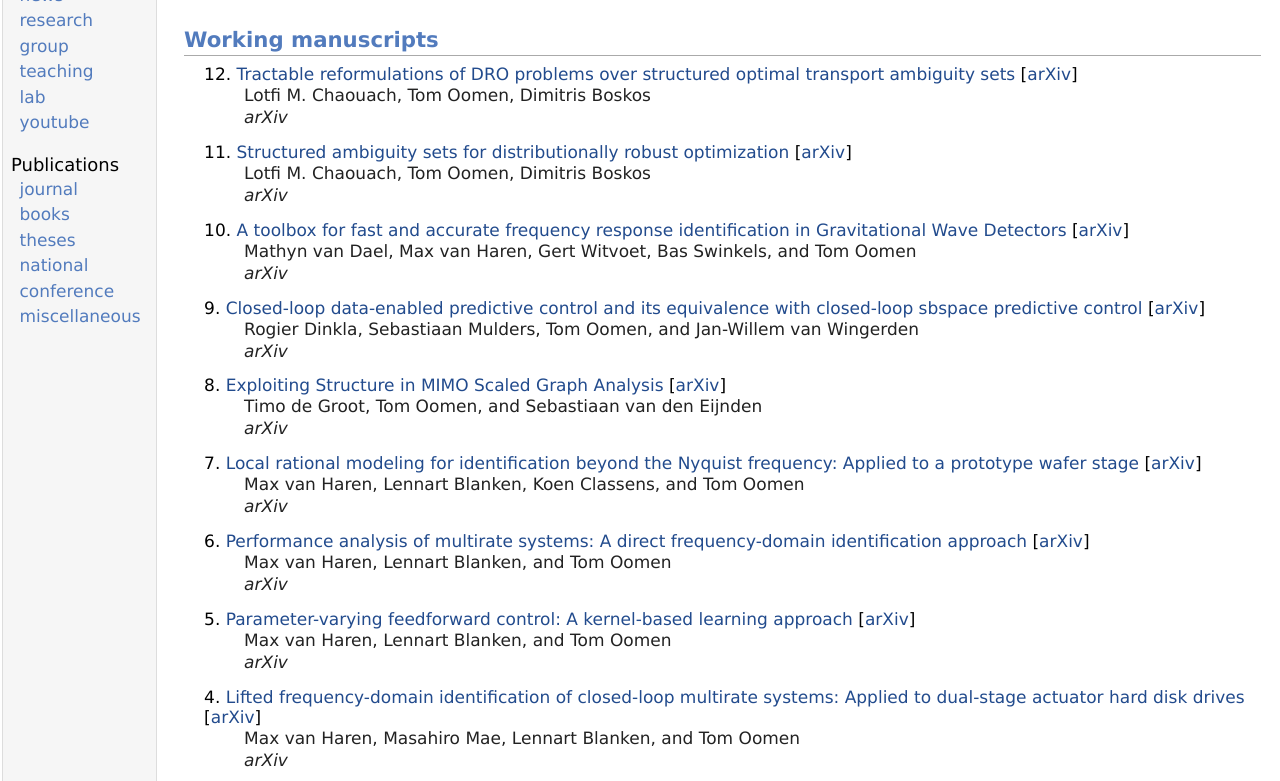
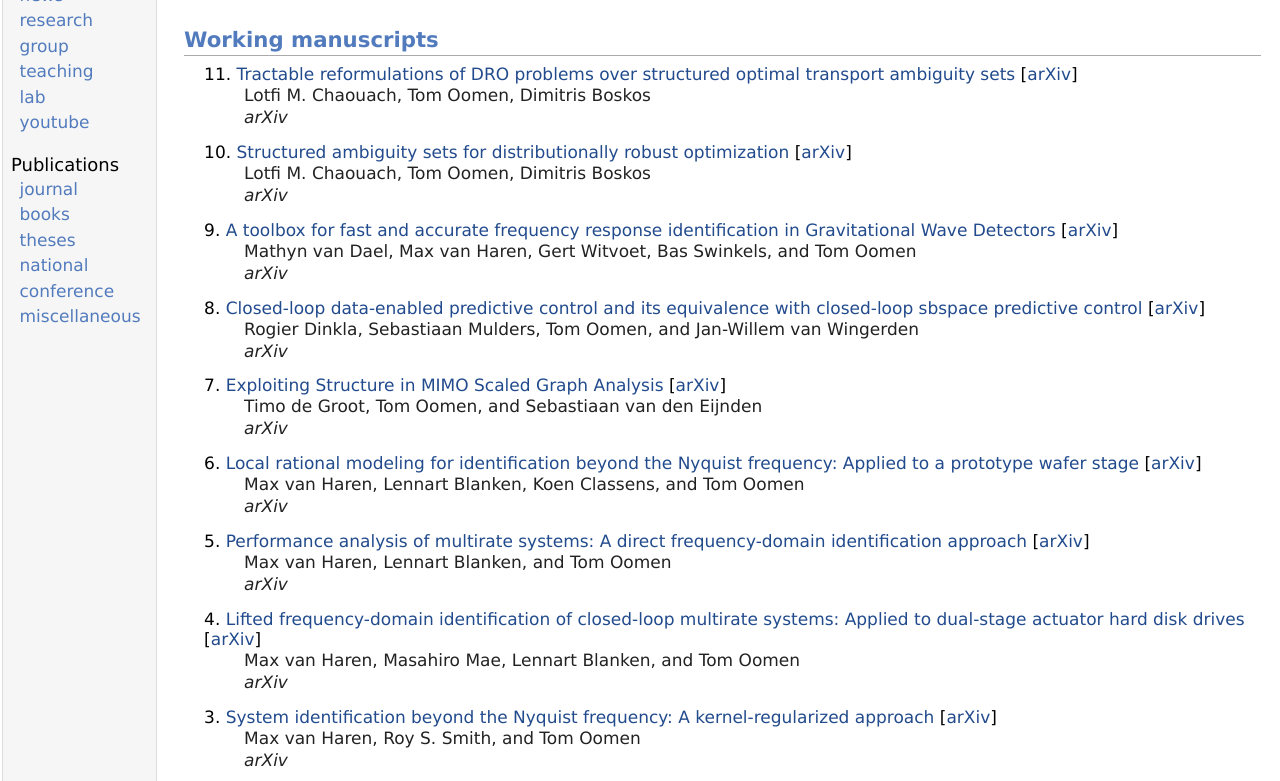
Before and after one commit to taeoomen/taeoomen.github.io, a plain HTML site: page publications.html in a window 1280 px wide. Shown: the part 150-931 px from the top of the page. Drawn offline with Linux system fonts and the light colour scheme.

Commit message:
update webpage via script

```diff
--- a/publications.html
+++ b/publications.html
@@ -48,54 +48,48 @@ try {
 <p><a name="journal"></a> </p>
 <h2>Working manuscripts</h2>
 <dl>
-<dt>12. <a href="https://arxiv.org/abs/2504.06966">Tractable reformulations of DRO problems over structured optimal transport ambiguity sets</a> [<a href="https://arxiv.org/abs/2504.06966">arXiv</a>]</dt>
+<dt>11. <a href="https://arxiv.org/abs/2504.06966">Tractable reformulations of DRO problems over structured optimal transport ambiguity sets</a> [<a href="https://arxiv.org/abs/2504.06966">arXiv</a>]</dt>
 <dd><p>
 Lotfi M. Chaouach, Tom Oomen, Dimitris Boskos<br />
 <i>arXiv</i></p></dd>
 </dl>
 <dl>
-<dt>11. <a href="https://arxiv.org/abs/2310.20657">Structured ambiguity sets for distributionally robust optimization</a> [<a href="https://arxiv.org/abs/2310.20657">arXiv</a>]</dt>
+<dt>10. <a href="https://arxiv.org/abs/2310.20657">Structured ambiguity sets for distributionally robust optimization</a> [<a href="https://arxiv.org/abs/2310.20657">arXiv</a>]</dt>
 <dd><p>
 Lotfi M. Chaouach, Tom Oomen, Dimitris Boskos<br />
 <i>arXiv</i></p></dd>
 </dl>
 <dl>
-<dt>10. <a href="https://arxiv.org/abs/2503.17084GraFIT:">A toolbox for fast and accurate frequency response identification in Gravitational Wave Detectors</a> [<a href="https://arxiv.org/abs/2503.17084">arXiv</a>]</dt>
+<dt>9. <a href="https://arxiv.org/abs/2503.17084GraFIT:">A toolbox for fast and accurate frequency response identification in Gravitational Wave Detectors</a> [<a href="https://arxiv.org/abs/2503.17084">arXiv</a>]</dt>
 <dd><p>
 Mathyn van Dael, Max van Haren, Gert Witvoet, Bas Swinkels, and Tom Oomen<br />
 <i>arXiv</i></p></dd>
 </dl>
 <dl>
-<dt>9. <a href="https://arxiv.org/abs/2402.14374">Closed-loop data-enabled predictive control and its equivalence with closed-loop sbspace predictive control</a> [<a href="https://arxiv.org/abs/2402.14374">arXiv</a>]</dt>
+<dt>8. <a href="https://arxiv.org/abs/2402.14374">Closed-loop data-enabled predictive control and its equivalence with closed-loop sbspace predictive control</a> [<a href="https://arxiv.org/abs/2402.14374">arXiv</a>]</dt>
 <dd><p>
 Rogier Dinkla, Sebastiaan Mulders, Tom Oomen, and Jan-Willem van Wingerden<br />
 <i>arXiv</i></p></dd>
 </dl>
 <dl>
-<dt>8. <a href="https://arxiv.org/abs/2504.10135">Exploiting Structure in MIMO Scaled Graph Analysis</a> [<a href="https://arxiv.org/abs/2504.10135">arXiv</a>]</dt>
+<dt>7. <a href="https://arxiv.org/abs/2504.10135">Exploiting Structure in MIMO Scaled Graph Analysis</a> [<a href="https://arxiv.org/abs/2504.10135">arXiv</a>]</dt>
 <dd><p>
 Timo de Groot, Tom Oomen, and Sebastiaan van den Eijnden<br />
 <i>arXiv</i></p></dd>
 </dl>
 <dl>
-<dt>7. <a href="https://arxiv.org/abs/2503.01344">Local rational modeling for identification beyond the Nyquist frequency: Applied to a prototype wafer stage</a> [<a href="https://arxiv.org/abs/2503.01344">arXiv</a>]</dt>
+<dt>6. <a href="https://arxiv.org/abs/2503.01344">Local rational modeling for identification beyond the Nyquist frequency: Applied to a prototype wafer stage</a> [<a href="https://arxiv.org/abs/2503.01344">arXiv</a>]</dt>
 <dd><p>
 Max van Haren, Lennart Blanken, Koen Classens, and Tom Oomen<br />
 <i>arXiv</i></p></dd>
 </dl>
 <dl>
-<dt>6. <a href="https://arxiv.org/abs/2503.04248">Performance analysis of multirate systems: A direct frequency-domain identification approach</a> [<a href="https://arxiv.org/abs/2503.04248">arXiv</a>]</dt>
+<dt>5. <a href="https://arxiv.org/abs/2503.04248">Performance analysis of multirate systems: A direct frequency-domain identification approach</a> [<a href="https://arxiv.org/abs/2503.04248">arXiv</a>]</dt>
 <dd><p>
 Max van Haren, Lennart Blanken, and Tom Oomen<br />
 <i>arXiv</i></p></dd>
 </dl>
 <dl>
-<dt>5. <a href="https://arxiv.org/abs/2502.21105">Parameter-varying feedforward control: A kernel-based learning approach</a> [<a href="https://arxiv.org/abs/2502.21105">arXiv</a>]</dt>
-<dd><p>
-Max van Haren, Lennart Blanken, and Tom Oomen<br />
-<i>arXiv</i></p></dd>
-</dl>
-<dl>
 <dt>4. <a href="https://arxiv.org/abs/2502.21065">Lifted frequency-domain identification of closed-loop multirate systems: Applied to dual-stage actuator hard disk drives</a> [<a href="https://arxiv.org/abs/2502.21065">arXiv</a>]</dt>
 <dd><p>
 Max van Haren, Masahiro Mae, Lennart Blanken, and Tom Oomen<br />
@@ -121,7 +115,7 @@ Max van Meer, Tim van Meijel, Emile van Halsema, Edwin Verschueren, Gert Witvoet
 </dl>
 <h2>Journal Articles</h2>
 <dl>
-<dt>141. <a href="https://doi.org/10.1016/xxx">Fixed-structure sampled-data feedforward control for multivariable motion systems</a> [<a href="https://doi.org/10.1016/xxx">link</a>|<a href="https:xxx.pdf">pure</a>|<a href="https://gitlab.tue.nl/oomenpublic/pdfs/-/raw/main/pdf/HarenBlaOomPreprint.pdf">pdf</a>]</dt>
+<dt>141. <a href="https://arxiv.org/abs/2502.21105">Parameter-varying feedforward control: A kernel-based learning approach</a> [<a href="https://arxiv.org/abs/2502.21105">arXiv</a>|<a href="https:xxx.pdf">pure</a>|<a href="https://gitlab.tue.nl/oomenpublic/pdfs/-/raw/main/pdf/HarenBlaOomPreprint.pdf">pdf</a>]</dt>
 <dd><p>
 Max van Haren, Lennart Blanken, and Tom Oomen<br />
 <i>Mechatronics</i></p></dd>
```
